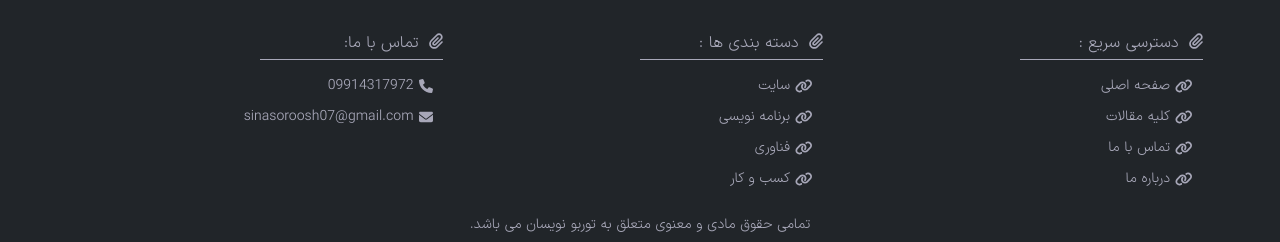
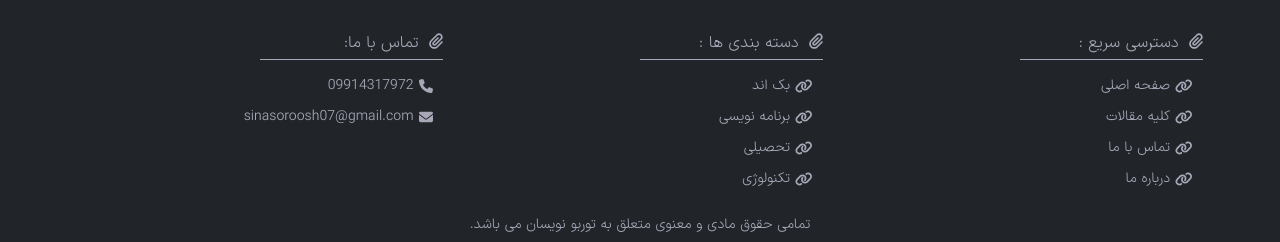
Before and after one commit to Sina-Soroosh/turbo-writers, a React (Vite) app: page / in a window 1280 px wide. Shown: the part 2321-2563 px from the top of the page. Built offline with nearby package versions, Linux system fonts and the light colour scheme; a web font is replaced by a local one.

Commit message:
Update footer

```diff
--- a/src/components/Footer/Footer.jsx
+++ b/src/components/Footer/Footer.jsx
@@ -1,7 +1,16 @@
-import React from "react";
+import React, { useEffect } from "react";
 import "./Footer.css";
+import { getCategories } from "../../redux/store/categories";
+import { useDispatch, useSelector } from "react-redux";
 
 function Footer() {
+  const dispatch = useDispatch();
+  const categories = useSelector((state) => state.categories);
+
+  useEffect(() => {
+    dispatch(getCategories());
+  }, []);
+
   return (
     <footer className="footer">
       <div className="container">
@@ -54,30 +63,14 @@ function Footer() {
                 <p className="title-links-footer"> دسته بندی ها :</p>
               </div>
               <ui className="links">
-                <li>
-                  <a href="">
-                    <i className="fa-solid fa-link"></i>
-                    سایت
-                  </a>
-                </li>
-                <li>
-                  <a href="">
-                    <i className="fa-solid fa-link"></i>
-                    برنامه نویسی
-                  </a>
-                </li>
-                <li>
-                  <a href="">
-                    <i className="fa-solid fa-link"></i>
-                    فناوری
-                  </a>
-                </li>
-                <li>
-                  <a href="">
-                    <i className="fa-solid fa-link"></i>
-                    کسب و کار
-                  </a>
-                </li>
+                {categories.slice(0, 4).map((category) => (
+                  <li key={category}>
+                    <a href="">
+                      <i className="fa-solid fa-link"></i>
+                      {category}
+                    </a>
+                  </li>
+                ))}
               </ui>
             </div>
             <div className="links-footer col-md-6 col-lg-4">
```
